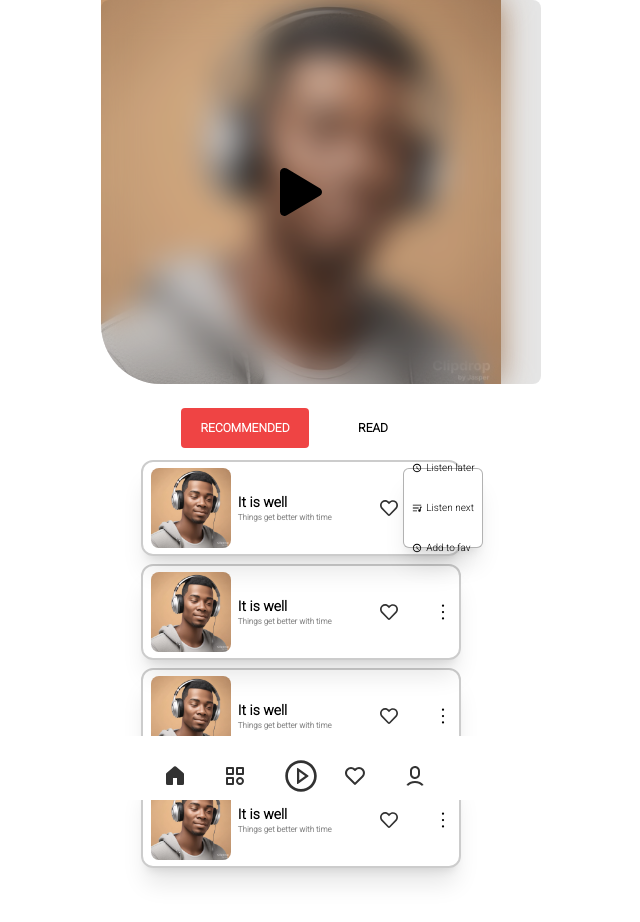
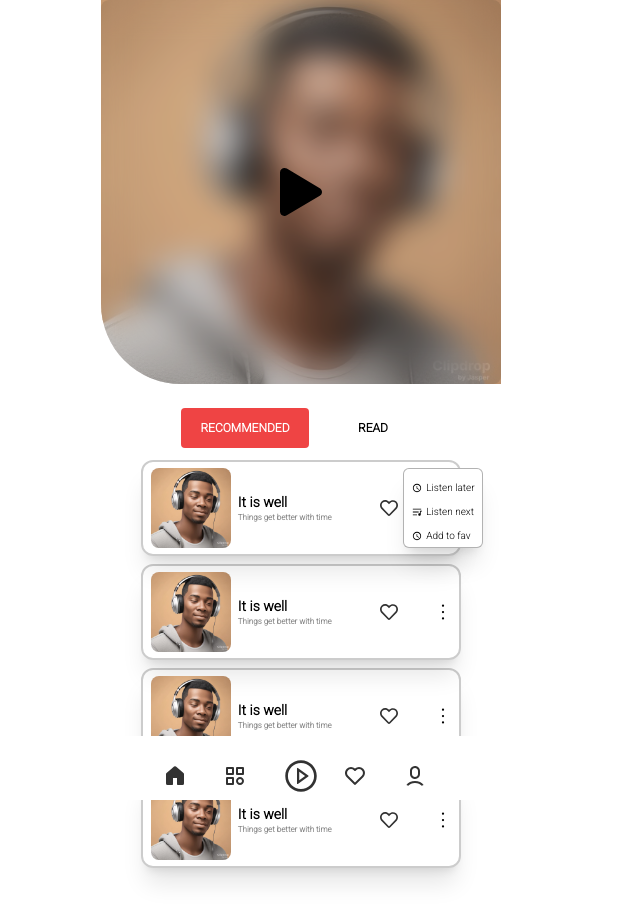
Before and after one commit to gidayensu/inspire-ai, a Next.js app: page / in a window 1280 px wide. Both pictures are taken after a click on the element 782 px from the left and 508 px from the top of the page. Shown: the top 922 px of the page, without its empty margins (339-979 px from the left). Built offline with nearby package versions, Linux system fonts and the light colour scheme.

Commit message:
resized image

```diff
--- a/components/UIs/AudioItem.tsx
+++ b/components/UIs/AudioItem.tsx
@@ -82,10 +82,10 @@ const AudioItem = ({title, desc, image}: RecommendedProps) => {
                         <PiDotsThreeVertical/>
                     </div>
                     {audioMenu &&
-                        <div ref={audioMenuRef} className="audio-menu w-20 h-20 border border-black  bg-white border-opacity-30 absolute shadow-xl rounded-md flex flex-col gap-2 justify-center items-start pl-2">
-                            <p className="text-[10px] flex flex-row justify-center items-center gap-1 hover:bg-black hover:text-white"> <MdOutlineWatchLater/> Listen later</p>
-                            <p className="text-[10px] flex flex-row justify-center items-center gap-1"> <RiPlayListFill/> Listen next</p>
-                            <p className="text-[10px] flex flex-row justify-center items-center gap-1"> <MdOutlineWatchLater/> Add to fav</p>
+                        <div ref={audioMenuRef} className="audio-menu w-20 h-20 border border-black  bg-white border-opacity-30 absolute shadow-xl rounded-md flex flex-col justify-center items-start pl-2">
+                            <p className="text-[10px] flex flex-row justify-center items-center gap-1 -mb-2 "> <MdOutlineWatchLater/> Listen later</p>
+                            <p className="text-[10px] flex flex-row justify-center items-center gap-1 -mb-2"> <RiPlayListFill/> Listen next</p>
+                            <p className="text-[10px] flex flex-row justify-center items-center gap-1 -mb-2"> <MdOutlineWatchLater/> Add to fav</p>
                         </div>
                     }
                 </div>
--- a/components/UIs/PlayerUi.tsx
+++ b/components/UIs/PlayerUi.tsx
@@ -31,9 +31,9 @@ function PlayerUi({ params }: { params: { inspire: string } }) {
             {!play && <FaPlay onClick={playHandler}/>}
             {play && <FaPause onClick={playHandler}/>}
       </div>
-     <div className="h-96 w-[400px] relative backdrop-blur-xl">
-     <div className=" bg-black absolute rounded-lg h-96 w-[440px]  bg-clip-padding backdrop-filter backdrop-blur-lg bg-opacity-10 rounded-es-[60px] "></div>
-  <Image src={listeningImage} alt="main image" className="w-full h-full object-cover rounded-es-[60px]  " />
+     <div className="h-96 w-[50vh] relative backdrop-blur-xl">
+     <div className=" bg-black absolute rounded-lg h-96 w-[50vh]  bg-clip-padding backdrop-filter backdrop-blur-lg bg-opacity-10 rounded-es-[80px] "></div>
+  <Image src={listeningImage} alt="main image" className="w-full h-full object-cover rounded-es-[80px]  " />
 
 </div>
 
```
